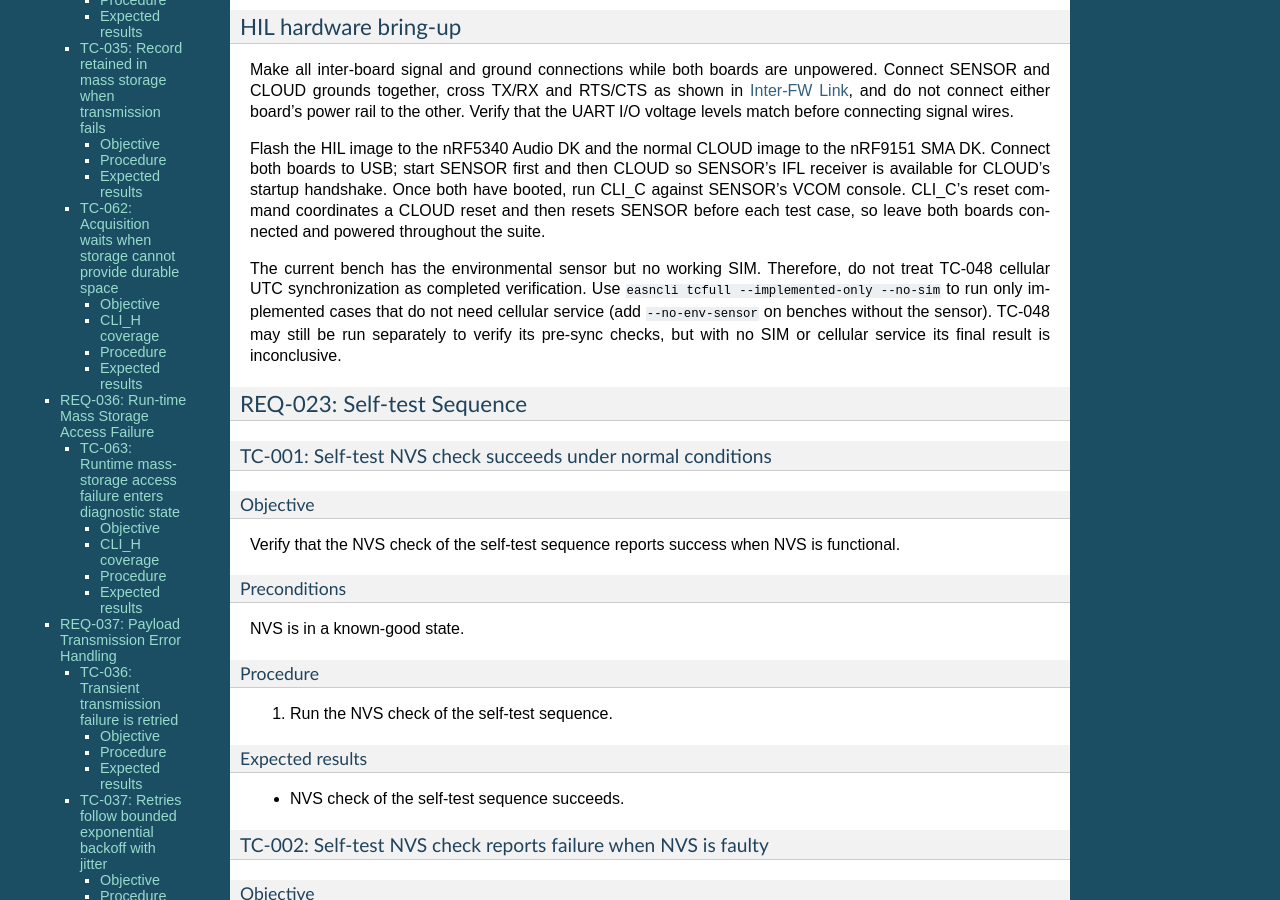
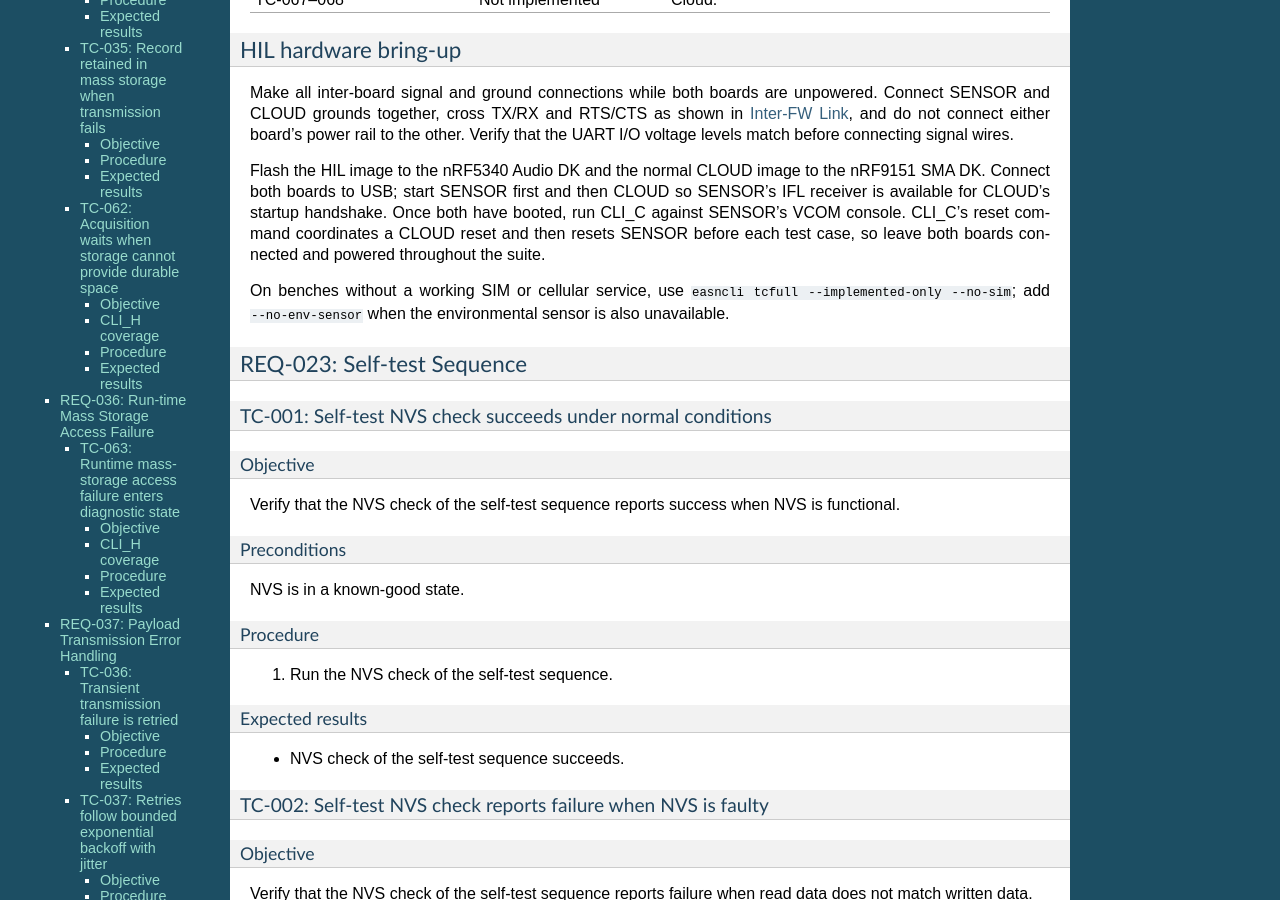
Before and after one commit to hslourenc/easnfw, a Sphinx documentation site: the page built from docs/sphinx/source/chapters/verification.rst, in a window 1280 px wide and 900 px high, scrolled down 7298 px. Built offline with Sphinx 7.4.7, drawn with Linux system fonts in a browser that asks for light colours; the version number could not be read and is left out; some of the changed text lies outside the part shown.

Commit message:
updates resulted from TC-048 completion

```diff
--- a/docs/sphinx/source/chapters/verification.rst
+++ b/docs/sphinx/source/chapters/verification.rst
@@ -515,13 +516,9 @@ have booted, run CLI_C against SENSOR's VCOM console. CLI_C's reset command
 coordinates a CLOUD reset and then resets SENSOR before each test case, so
 leave both boards connected and powered throughout the suite.
 
-The current bench has the environmental sensor but no working SIM. Therefore,
-do not treat TC-048 cellular UTC synchronization as completed verification.
-Use ``easncli tcfull --implemented-only --no-sim`` to run only
-implemented cases that do not need cellular service (add ``--no-env-sensor``
-on benches without the sensor). TC-048 may still be run
-separately to verify its pre-sync checks, but with no SIM or cellular service
-its final result is inconclusive.
+On benches without a working SIM or cellular service, use
+``easncli tcfull --implemented-only --no-sim``; add ``--no-env-sensor`` when
+the environmental sensor is also unavailable.
 
 REQ-023: Self-test Sequence
 ---------------------------
```
Also changed, not shown: other parts of docs/sphinx/source/chapters/verification.rst (+5 -3 lines), README.md (+7 -8 lines), 2 other files.
